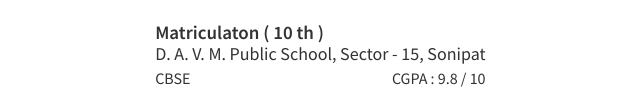
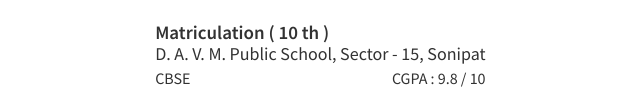
Before and after one commit to Ajay-Pratap-Singh/Ajay-Pratap-Singh.github.io, a plain HTML site: page index.html in a window 1280 px wide. Shown: the part 688-800 px from the top of the page, 232-872 px from the left. Drawn offline with nearby package versions, Linux system fonts and the light colour scheme.

Commit message:
Matriculation

```diff
--- a/index.html
+++ b/index.html
@@ -120,7 +120,7 @@
         <div class="job">
             <div class="job-title-container">
               <div>
-                <div class="job-company">Matriculaton ( 10 th )</div>
+                <div class="job-company">Matriculation ( 10 th )</div>
                 <div class="job-title" style="max-width: none;">D. A. V. M. Public School, Sector - 15, Sonipat</div>
                 <div class="job-attribs"><p>CBSE</p><p>CGPA : 9.8 / 10</p></div>
               </div>
```
